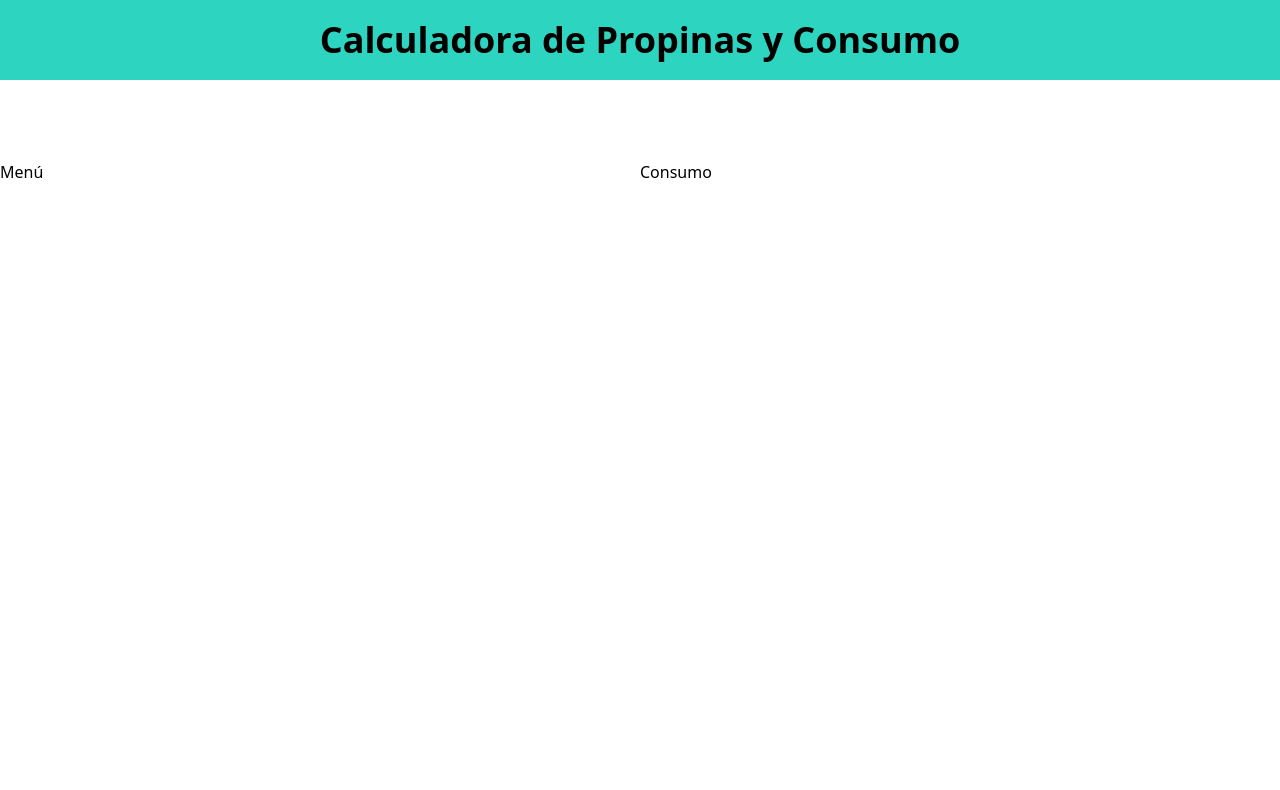
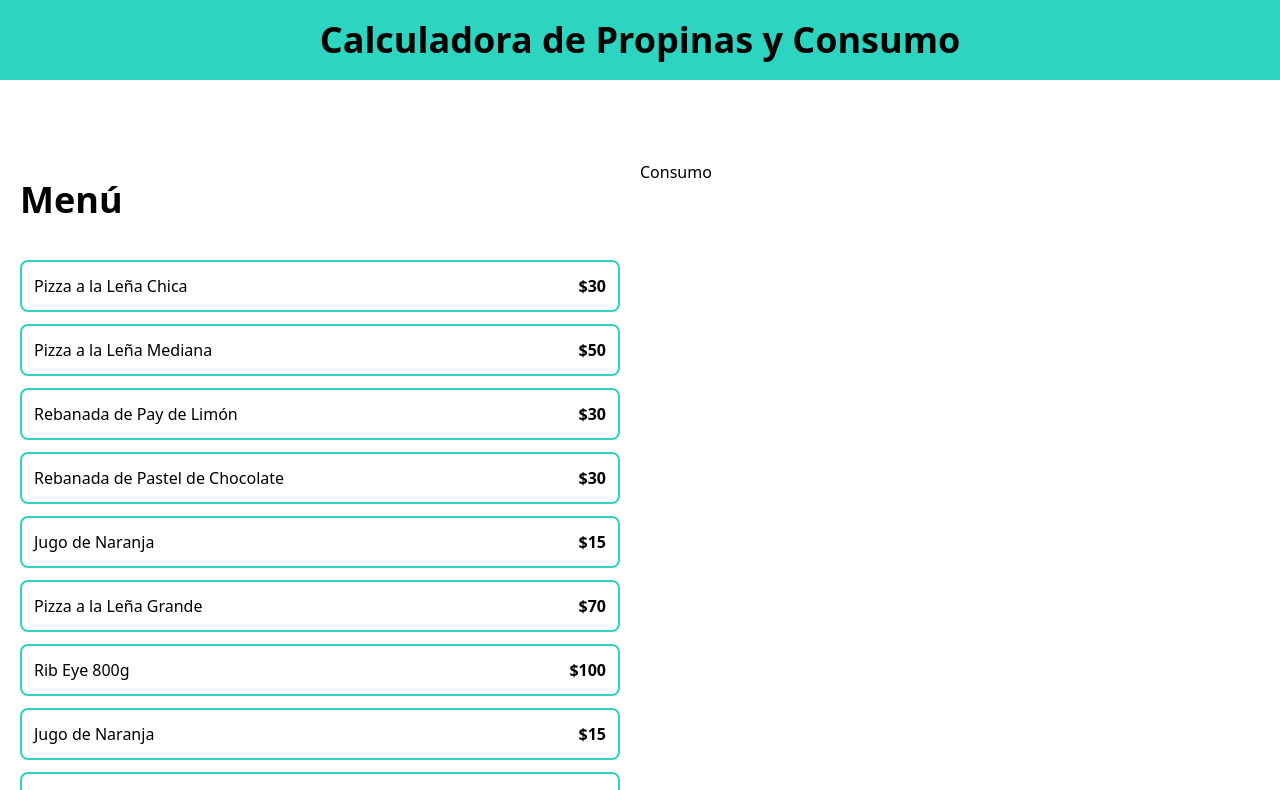
Before and after one commit to TheRoldo/calculadora_propinas, a React (Vite) app: page / in a window 1280 px wide. Shown: the top 790 px of the page. Built offline with nearby package versions, Linux system fonts and the light colour scheme.

Commit message:
Mostrar la informacion en Menu

```diff
--- a/src/App.tsx
+++ b/src/App.tsx
@@ -1,8 +1,10 @@
+import MenuItem from "./components/MenuItem"
 import { menuItems } from "./data/db"
+import useOrder from "./hook/useOrder"
 
 function App() {
 
-  console.log(menuItems)
+  const { addItem } = useOrder()
 
   return (
     <>
@@ -10,16 +12,26 @@ function App() {
         <h1 className=" text-center text-4xl font-black">Calculadora de Propinas y Consumo</h1>
       </header>
 
-      <main className=" max-w-7xl mx-auto py-20 grid grid-cols-2">
+      <main className=" max-w-7xl mx-auto py-20 grid md:grid-cols-2">
 
-        <div>
-          <h2>Menú</h2>
+        <div className=" p-5">
+          <h2 className=" text-4xl font-black">Menú</h2>
+
+          <div className=" space-y-3 mt-10">
+            {menuItems.map(item => (
+              <MenuItem
+                key={item.id}
+                item={item}
+                addItem={addItem}
+              />
+            ))}
+          </div>
+
         </div>
+
         <div>
           <h2>Consumo</h2>
         </div>
-
-
 
       </main>
     </>
--- /dev/null
+++ b/src/components/MenuItem.tsx
@@ -0,0 +1,16 @@
+import type { MenuItem } from "../types"
+
+type MenuItemProps = {
+    item: MenuItem,
+    addItem: () => void
+
+}
+
+export default function MenuItem({item, addItem} : MenuItemProps) {
+  return (
+    <button className=" border-2 rounded-lg border-teal-400 hover:bg-teal-200 w-full p-3 flex justify-between" onClick={() => addItem()}>
+        <p>{item.name}</p>
+        <p className=" font-black">${item.price}</p>
+    </button>
+  )
+}
--- a/src/data/db.ts
+++ b/src/data/db.ts
@@ -1,6 +1,6 @@
-import type { menuItem } from "../types"
+import type { MenuItem } from "../types"
 
-export const menuItems : menuItem[] = [
+export const menuItems : MenuItem[] = [
     {
       "id": 1,
       "name": "Pizza a la Leña Chica",
--- /dev/null
+++ b/src/hook/useOrder.ts
@@ -0,0 +1,15 @@
+import { useState } from "react"
+import type { OrderItem } from "../types"
+
+export default function useOrder() {
+
+    const [order, setOrder] = useState<OrderItem[]>([])
+
+    const addItem = () => {
+        console.log('Agregando...')
+    }
+
+    return {
+        addItem
+    }
+}
--- a/src/types/index.ts
+++ b/src/types/index.ts
@@ -1,5 +1,9 @@
-export type menuItem = {
+export type MenuItem = {
     id: number,
     name: string,
     price: number
 }
+
+export type OrderItem = MenuItem & {
+    quantity: number
+}
```
